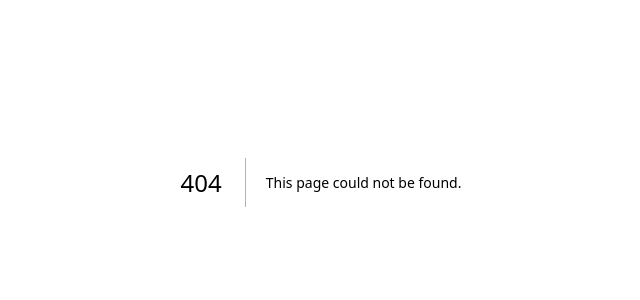
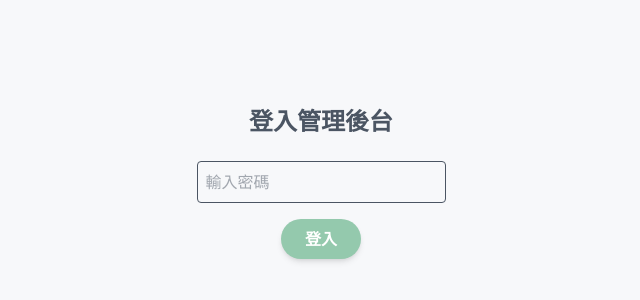
Before and after one commit to HyperSoWeak/pandc, a Next.js app in the folder front/: page /login in a window 1280 px wide. Before the commit this address had no page. Shown: the part 218-518 px from the top of the page, without its empty margins (319-959 px from the left). Built offline with nearby package versions, Linux system fonts and the light colour scheme.

Commit message:
feat(front): login system

```diff
--- a/front/src/app/dashboard/page.tsx
+++ b/front/src/app/dashboard/page.tsx
@@ -2,6 +2,7 @@
 
 import { useEffect, useState } from "react";
 import { saveAs } from "file-saver";
+import { useRouter } from "next/navigation";
 import courses from "@/data/courses";
 
 interface Submission {
@@ -15,8 +16,18 @@ interface Submission {
 }
 
 export default function Dashboard() {
+  const router = useRouter();
   const [submissions, setSubmissions] = useState<Submission[]>([]);
   const [loading, setLoading] = useState(true);
+  const [isLoggedIn, setIsLoggedIn] = useState(false);
+
+  useEffect(() => {
+    const isLoggedIn = localStorage.getItem("loggedIn");
+    if (isLoggedIn !== "true") {
+      router.push("/login");
+    }
+    setIsLoggedIn(isLoggedIn === "true");
+  }, [router]);
 
   useEffect(() => {
     const fetchSubmissions = async () => {
@@ -64,6 +75,10 @@ export default function Dashboard() {
     const encodedUri = encodeURI(csvContent);
     saveAs(encodedUri, "submissions.csv");
   };
+
+  if (!isLoggedIn) {
+    return <main className="min-h-screen flex items-center justify-center text-[#94c9ad] text-xl">請登入...</main>;
+  }
 
   if (loading) {
     return <main className="min-h-screen flex items-center justify-center text-[#94c9ad] text-xl">加載中...</main>;
--- /dev/null
+++ b/front/src/app/login/page.tsx
@@ -0,0 +1,52 @@
+"use client";
+
+import { useRouter } from "next/navigation";
+import { useState } from "react";
+
+export default function Login() {
+  const router = useRouter();
+  const [password, setPassword] = useState("");
+  const [error, setError] = useState("");
+
+  const handleLogin = async () => {
+    try {
+      const res = await fetch("http://localhost:5000/api/login", {
+        method: "POST",
+        headers: {
+          "Content-Type": "application/json",
+        },
+        body: JSON.stringify({ password }),
+      });
+
+      if (res.ok) {
+        localStorage.setItem("loggedIn", "true");
+        router.push("/dashboard");
+      } else {
+        setError("密碼錯誤，請再試一次！");
+      }
+    } catch (error) {
+      console.error("Login error:", error);
+      setError("登入失敗，請稍後再試。");
+    }
+  };
+
+  return (
+    <main className="min-h-screen flex flex-col items-center justify-center bg-[#f7f8fa] text-[#4b5563]">
+      <h1 className="text-2xl font-bold mb-6">登入管理後台</h1>
+      <input
+        type="password"
+        placeholder="輸入密碼"
+        className="border p-2 rounded mb-4"
+        value={password}
+        onChange={(e) => setPassword(e.target.value)}
+      />
+      <button
+        onClick={handleLogin}
+        className="bg-[#94c9ad] hover:bg-[#cfa7b4] text-white font-bold py-2 px-6 rounded-full shadow-md transform hover:scale-105 transition"
+      >
+        登入
+      </button>
+      {error && <p className="mt-4 text-red-400 text-sm">{error}</p>}
+    </main>
+  );
+}
```
